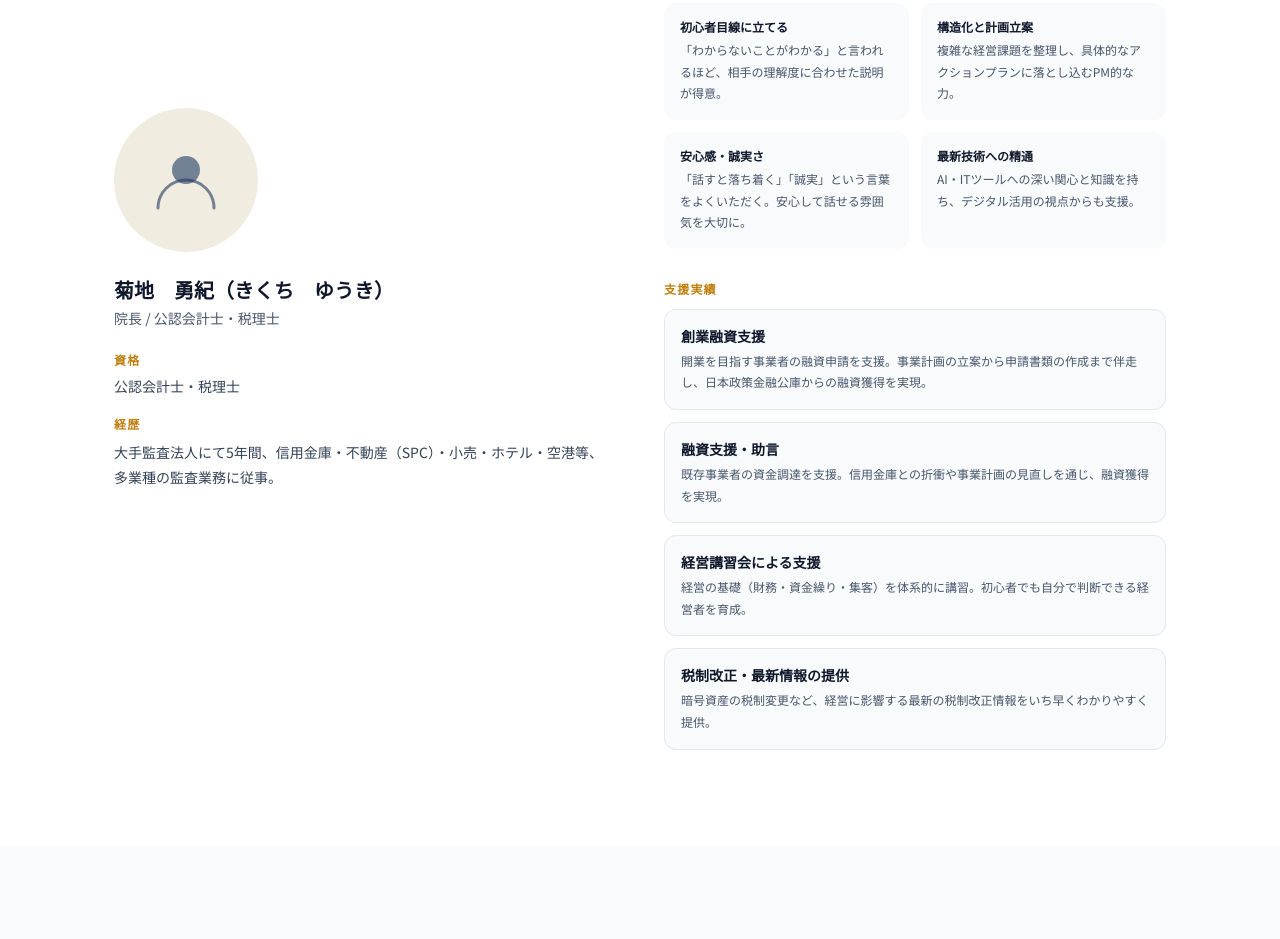
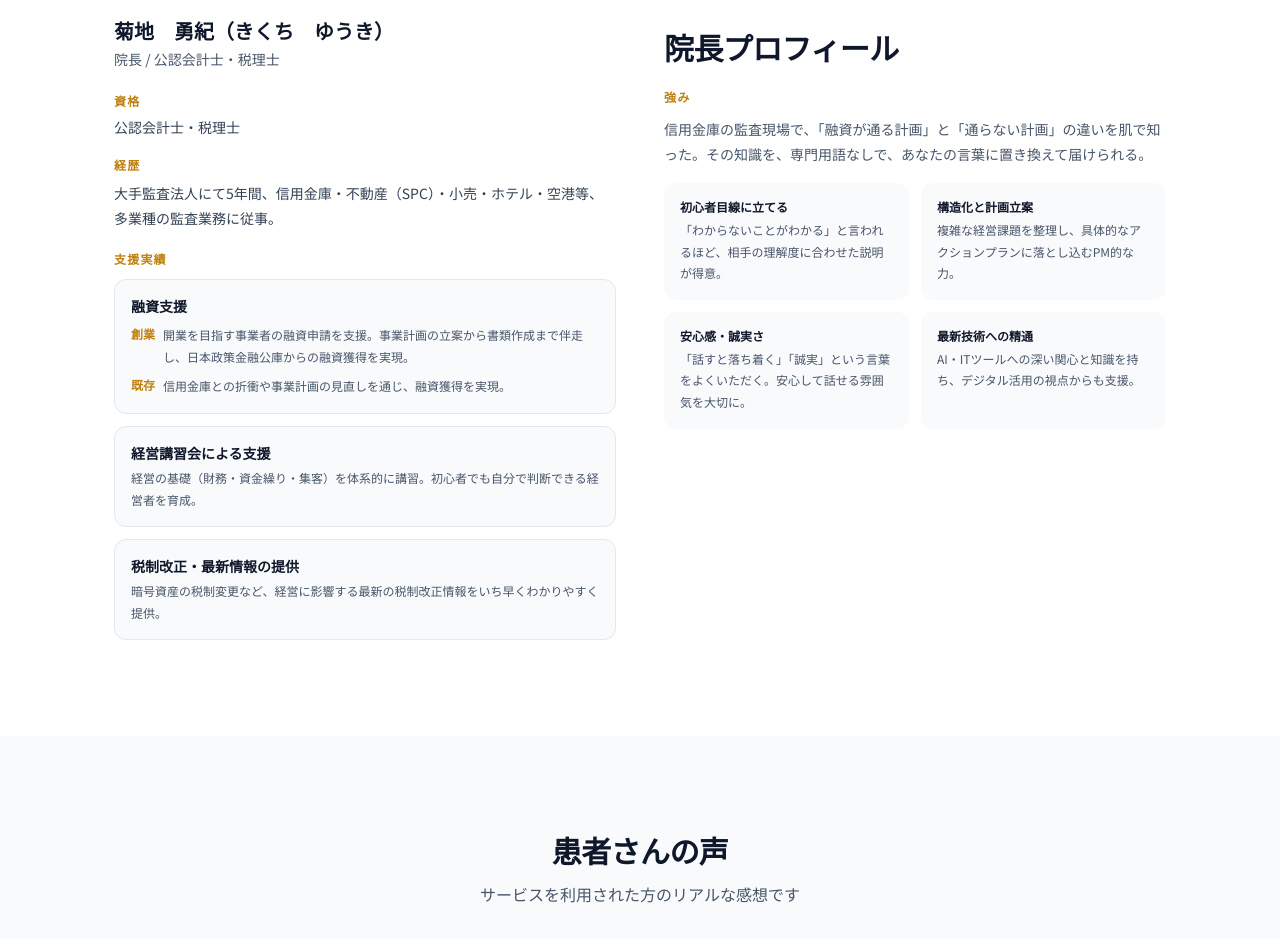
Before and after one commit to smileoisha/kigyonooishasan, a plain HTML site: page index.html in a window 1280 px wide. Shown: the part 2338-3277 px from the top of the page. Drawn offline with nearby package versions, Linux system fonts and the light colour scheme.

Commit message:
支援実績：左列に移動・融資2項目を1ボックスに統合

```diff
--- a/index.html
+++ b/index.html
@@ -377,9 +377,37 @@
             </div>
 
             <!-- 経歴 -->
-            <div class="w-full">
+            <div class="w-full mb-5">
               <p class="text-xs font-bold uppercase tracking-widest mb-2" style="color:#C08010">経歴</p>
               <p class="text-slate-700 text-sm leading-relaxed">大手監査法人にて5年間、信用金庫・不動産（SPC）・小売・ホテル・空港等、多業種の監査業務に従事。</p>
+            </div>
+
+            <!-- 支援実績 -->
+            <div class="w-full">
+              <p class="text-xs font-bold uppercase tracking-widest mb-3" style="color:#C08010">支援実績</p>
+              <div class="flex flex-col gap-3">
+                <div class="bg-slate-50 border border-slate-200 rounded-xl p-4">
+                  <p class="text-sm font-bold text-slate-900 mb-2">融資支援</p>
+                  <div class="flex flex-col gap-2">
+                    <div class="flex gap-2 items-start">
+                      <span class="text-xs font-bold mt-0.5 flex-shrink-0" style="color:#C08010">創業</span>
+                      <p class="text-xs text-slate-600 leading-relaxed">開業を目指す事業者の融資申請を支援。事業計画の立案から書類作成まで伴走し、日本政策金融公庫からの融資獲得を実現。</p>
+                    </div>
+                    <div class="flex gap-2 items-start">
+                      <span class="text-xs font-bold mt-0.5 flex-shrink-0" style="color:#C08010">既存</span>
+                      <p class="text-xs text-slate-600 leading-relaxed">信用金庫との折衝や事業計画の見直しを通じ、融資獲得を実現。</p>
+                    </div>
+                  </div>
+                </div>
+                <div class="bg-slate-50 border border-slate-200 rounded-xl p-4">
+                  <p class="text-sm font-bold text-slate-900 mb-1">経営講習会による支援</p>
+                  <p class="text-slate-600 text-xs leading-relaxed">経営の基礎（財務・資金繰り・集客）を体系的に講習。初心者でも自分で判断できる経営者を育成。</p>
+                </div>
+                <div class="bg-slate-50 border border-slate-200 rounded-xl p-4">
+                  <p class="text-sm font-bold text-slate-900 mb-1">税制改正・最新情報の提供</p>
+                  <p class="text-slate-600 text-xs leading-relaxed">暗号資産の税制変更など、経営に影響する最新の税制改正情報をいち早くわかりやすく提供。</p>
+                </div>
+              </div>
             </div>
           </div>
 
@@ -413,28 +441,6 @@
               </div>
             </div>
 
-            <!-- 支援実績 -->
-            <div>
-              <p class="text-xs font-bold uppercase tracking-widest mb-3" style="color:#C08010">支援実績</p>
-              <div class="flex flex-col gap-3">
-                <div class="bg-slate-50 border border-slate-200 rounded-xl p-4">
-                  <p class="text-sm font-bold text-slate-900 mb-1">創業融資支援</p>
-                  <p class="text-slate-600 text-xs leading-relaxed">開業を目指す事業者の融資申請を支援。事業計画の立案から申請書類の作成まで伴走し、日本政策金融公庫からの融資獲得を実現。</p>
-                </div>
-                <div class="bg-slate-50 border border-slate-200 rounded-xl p-4">
-                  <p class="text-sm font-bold text-slate-900 mb-1">融資支援・助言</p>
-                  <p class="text-slate-600 text-xs leading-relaxed">既存事業者の資金調達を支援。信用金庫との折衝や事業計画の見直しを通じ、融資獲得を実現。</p>
-                </div>
-                <div class="bg-slate-50 border border-slate-200 rounded-xl p-4">
-                  <p class="text-sm font-bold text-slate-900 mb-1">経営講習会による支援</p>
-                  <p class="text-slate-600 text-xs leading-relaxed">経営の基礎（財務・資金繰り・集客）を体系的に講習。初心者でも自分で判断できる経営者を育成。</p>
-                </div>
-                <div class="bg-slate-50 border border-slate-200 rounded-xl p-4">
-                  <p class="text-sm font-bold text-slate-900 mb-1">税制改正・最新情報の提供</p>
-                  <p class="text-slate-600 text-xs leading-relaxed">暗号資産の税制変更など、経営に影響する最新の税制改正情報をいち早くわかりやすく提供。</p>
-                </div>
-              </div>
-            </div>
           </div>
         </div>
       </div>
```
